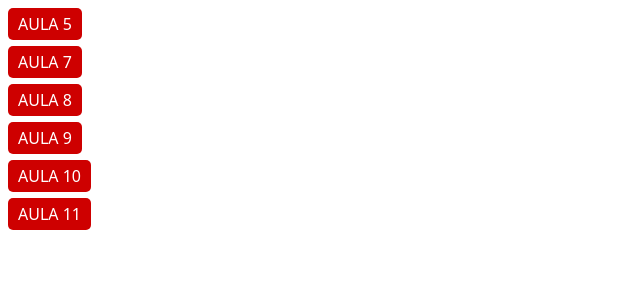
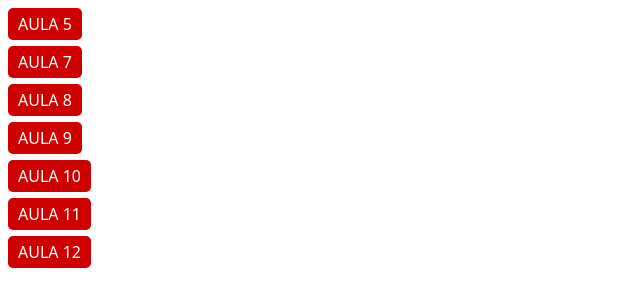
Before and after one commit to diciele/DH_FrontEndI, a plain HTML site: page index.html in a window 1280 px wide. Shown: the part 155-462 px from the top of the page, without its empty margins (0-640 px from the left). Drawn offline with Linux system fonts and the light colour scheme.

Commit message:
atualizando arquivo index com atividade 12

```diff
--- a/index.html
+++ b/index.html
@@ -36,6 +36,7 @@
     <p><a href="./AULA_09/index.html">AULA 9 </a></p>
     <p><a href="./AULA_10/index.html">AULA 10</a></p>
     <P><a href="./AULA 11/index.html"> AULA 11</a></P>
+    <p><a href="./Aula_12/index.html">AULA 12</a></p>
 
 </body>
 </html>
```
